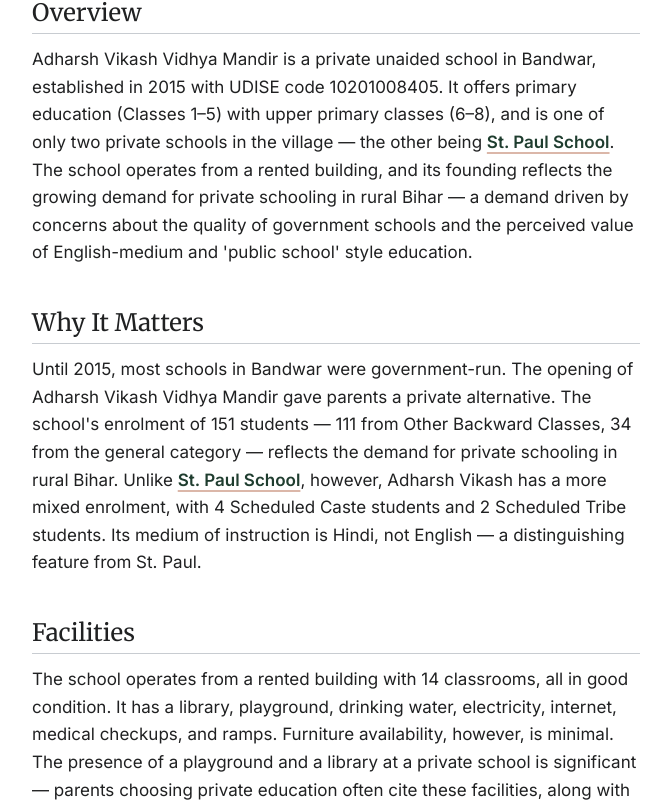
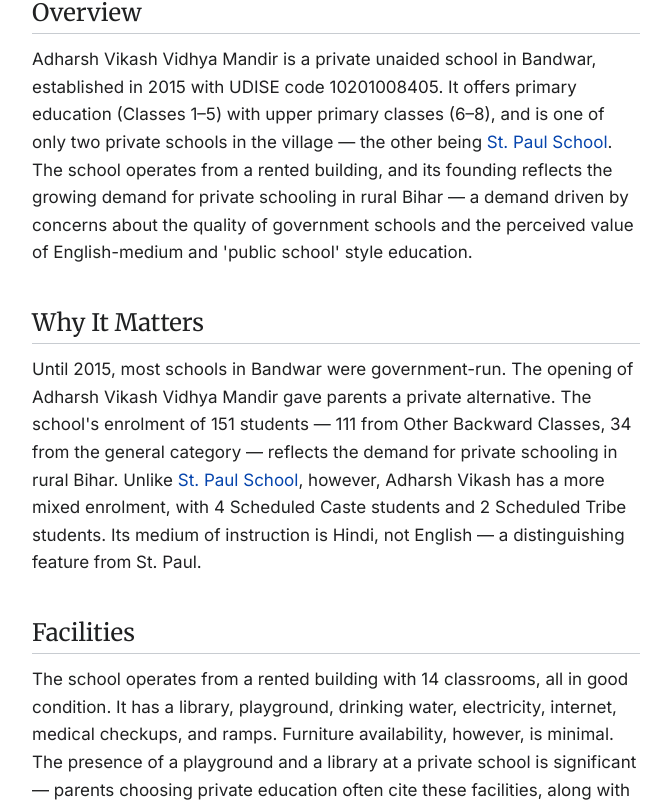
Before and after one commit to ravirajhere/Bandwar, a Next.js app: page /article/adharsh-vikash in a window 1280 px wide. Shown: the part 915-1720 px from the top of the page, without its empty margins (264-935 px from the left). Built offline with nearby package versions, Linux system fonts and the light colour scheme.

Commit message:
Update WikiText.tsx

```diff
--- a/src/components/article/WikiText.tsx
+++ b/src/components/article/WikiText.tsx
@@ -30,8 +30,13 @@ export function WikiText({ text }: WikiTextProps) {
             <Link
               key={index}
               href={`/article/${id}`}
-              // 3. Theme colors and Accessibility Focus Ring added
-              className="text-accent font-semibold underline decoration-warn/40 decoration-2 underline-offset-4 hover:text-warn hover:decoration-warn transition-all duration-200 focus:outline-none focus:ring-2 focus:ring-warn/50 focus:ring-offset-2 rounded-sm"
+              title={displayLabel} // Wikipedia-style tooltip on hover
+              // 3. Exact Wikipedia link styling:
+              // - Standard wiki blue color (text-wiki-link)
+              // - Visited state (visited:text-wiki-link-visited)
+              // - No underline by default, underline on hover
+              // - Accessible focus ring for keyboard users
+              className="text-wiki-link visited:text-wiki-link-visited hover:underline focus:outline-none focus:ring-2 focus:ring-wiki-link focus:ring-offset-1 rounded-sm"
             >
               {displayLabel}
             </Link>
```
